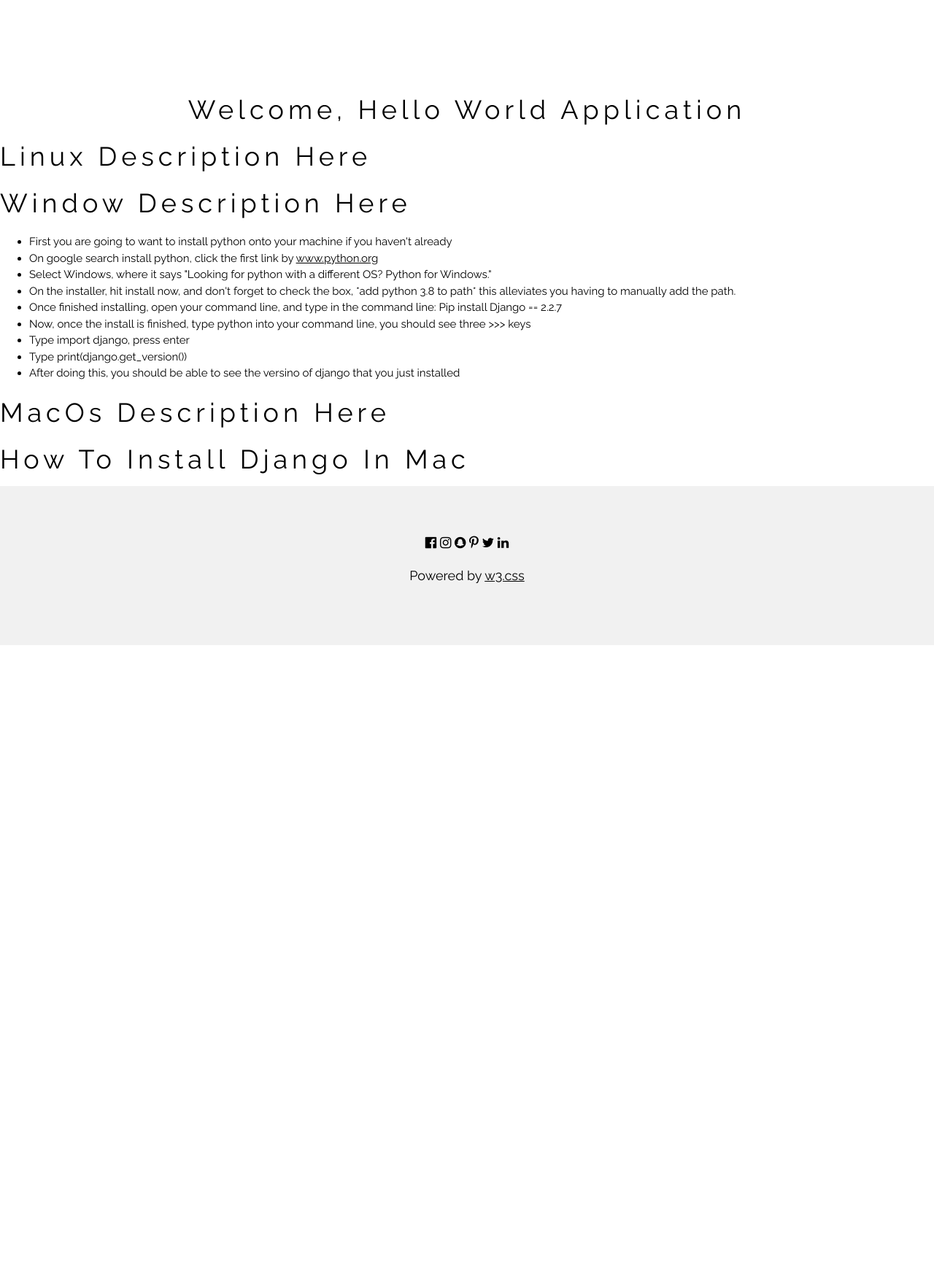
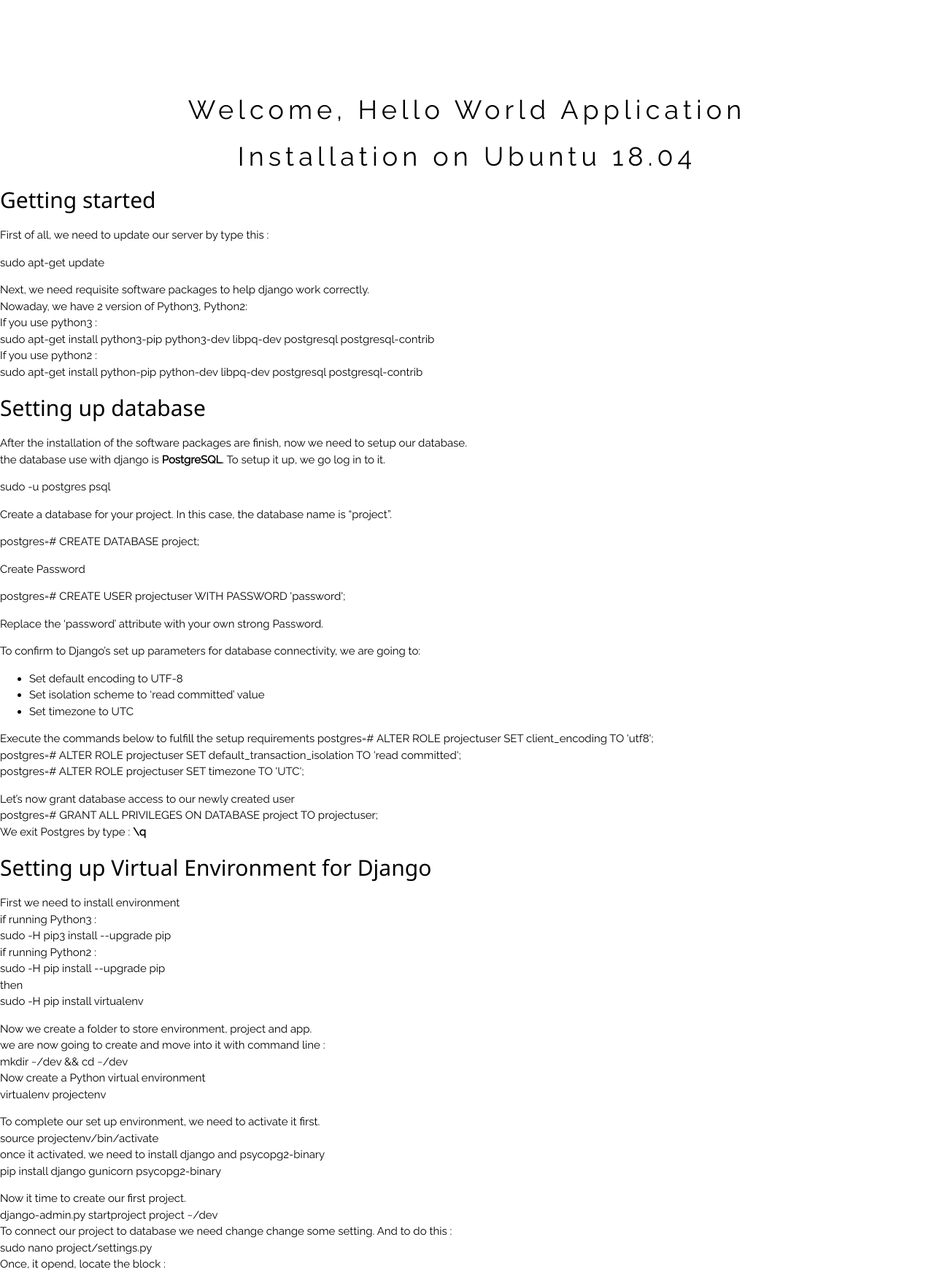
Before and after one commit to virgofreedom/itc-134-hello-world, a Django app: page /HelloWorldApp/ in a window 1280 px wide. Shown: the part 221-1964 px from the top of the page at 73% size. Before the commit the page ends 1105 px from the top, so only its background shows below. Run offline with Django 3.2, Linux system fonts and the light colour scheme; some libraries are stand-ins or nearby versions.

Commit message:
tutorial how to install and set up environment for ubuntu 18.04

```diff
--- a/HelloWorldProj/HelloWorldApp/templates/helloapp/linux.html
+++ b/HelloWorldProj/HelloWorldApp/templates/helloapp/linux.html
@@ -1 +1,90 @@
-<h1>Linux Description Here</h1>
+<h1 class="w3-center">Installation on Ubuntu 18.04</h1>
+<h2>Getting started</h2>
+<p>First of all, we need to update our server by type this :</p>
+<span>sudo apt-get update</span>
+<p>Next, we need requisite software packages to help django work correctly.<br>
+Nowaday, we have 2 version of Python3, Python2:<br>
+If you use python3 :<br>
+<span>
+    sudo apt-get install python3-pip python3-dev libpq-dev postgresql postgresql-contrib
+</span><br>
+If you use python2 :<br>
+<span>sudo apt-get install python-pip python-dev libpq-dev postgresql postgresql-contrib</span>
+</p>
+<h2>Setting up database</h2>
+<p>After the installation of the software packages are finish, now we need to setup our database. <br>
+the database use with django is <b>PostgreSQL</b>. To setup it up, we go log in to it.
+</p>
+<span>sudo -u postgres psql</span>
+<p>Create a database for your project. In this case, the database name is “project”.</p>
+<span>postgres=# CREATE DATABASE project;</span>
+<p>Create Password</p>
+<span>postgres=# CREATE USER projectuser WITH PASSWORD 'password';</span>
+<p>Replace the ‘password’ attribute with your own strong Password.</p>
+<p>To confirm to Django’s set up parameters for database connectivity, we are going to:
+    <ul>
+        <li>Set default encoding to UTF-8</li>
+        <li>Set isolation scheme to ‘read committed’ value</li>
+        <li>Set timezone to UTC</li>
+    </ul>
+    Execute the commands below to fulfill the setup requirements
+    <span>postgres=# ALTER ROLE projectuser SET client_encoding TO 'utf8';</span><br>
+    <span>postgres=# ALTER ROLE projectuser SET default_transaction_isolation TO 'read committed';</span><br>
+    <span>postgres=# ALTER ROLE projectuser SET timezone TO 'UTC';</span><br>
+</p>
+<p>Let’s now grant database access to our newly created user <br>
+<span>postgres=# GRANT ALL PRIVILEGES ON DATABASE project TO projectuser;</span><br>
+We exit Postgres by type : <b>\q</b>
+</p>
+<h2>Setting up Virtual Environment for Django</h2>
+<p>First we need to install environment <br>
+    if running Python3 : <br><span>sudo -H pip3  install --upgrade pip</span><br>
+    if running Python2 : <br><span>sudo -H pip  install --upgrade pip</span><br>
+    then <br><span>sudo -H pip install virtualenv</span>
+</p>
+<p>Now we create a folder to store environment, project and app. <br>
+    we are now going to create and move into it with command line : <br>
+       <span>mkdir ~/dev && cd ~/dev</span> <br>
+       Now create a Python virtual environment <br>
+       <span>virtualenv projectenv</span>
+</p>
+<p>To complete our set up environment, we need to activate it first. <br>
+    <span>source projectenv/bin/activate</span><br>
+    once it activated, we need to install django and psycopg2-binary <br>
+    <span>pip install django gunicorn psycopg2-binary</span>
+</p>
+<p>Now it time to create our first project. <br>
+    <span>django-admin.py startproject project ~/dev</span><br>
+    To connect our project to database we need change change some setting. And to do this : <br>
+    <span>sudo nano project/settings.py</span><br>
+    Once, it opend, locate the block : <br>
+    <blockquote>
+    DATABASES = { <br>
+            'default': {<br>
+                'ENGINE': 'django.db.backends.sqlite3',<br>
+                'NAME': os.path.join(BASE_DIR, 'db.sqlite3'),<br>
+            }<br>
+        }<br>
+    </blockquote>
+    and change to something like this : <br>
+    <blockquote>
+            DATABASES = { <br>
+                'default': {<br>
+                    'ENGINE': 'django.db.backends.postgresql_psycopg2',<br>
+                    'NAME': 'myproject',<br>
+                    'USER': 'myprojectuser',<br>
+                    'PASSWORD': 'password',<br>
+                    'HOST': 'localhost',<br>
+                    'PORT': '',<br>
+                }
+            }
+    </blockquote>
+</p>
+<p><b>Completing initial project setup</b>
+    , just run theses command. If there are note error. That mean to good to go.
+    <br>
+    <span>~/project/manage.py makemigrations</span><br>
+    <span>~/project/manage.py migrate</span><br>
+To see if we are correctly install Django go just run this command : <br>
+<span>~/project/manage.py runserver</span>
+</p>
--- a/HelloWorldProj/HelloWorldApp/templates/helloapp/macos.html
+++ b/HelloWorldProj/HelloWorldApp/templates/helloapp/macos.html
@@ -1,3 +1,2 @@
 <h1>MacOs Description Here</h1>
-<h1>How To Install Django In Mac
-</h1>
+<h1>How To Install Django In Mac</h1>
```
